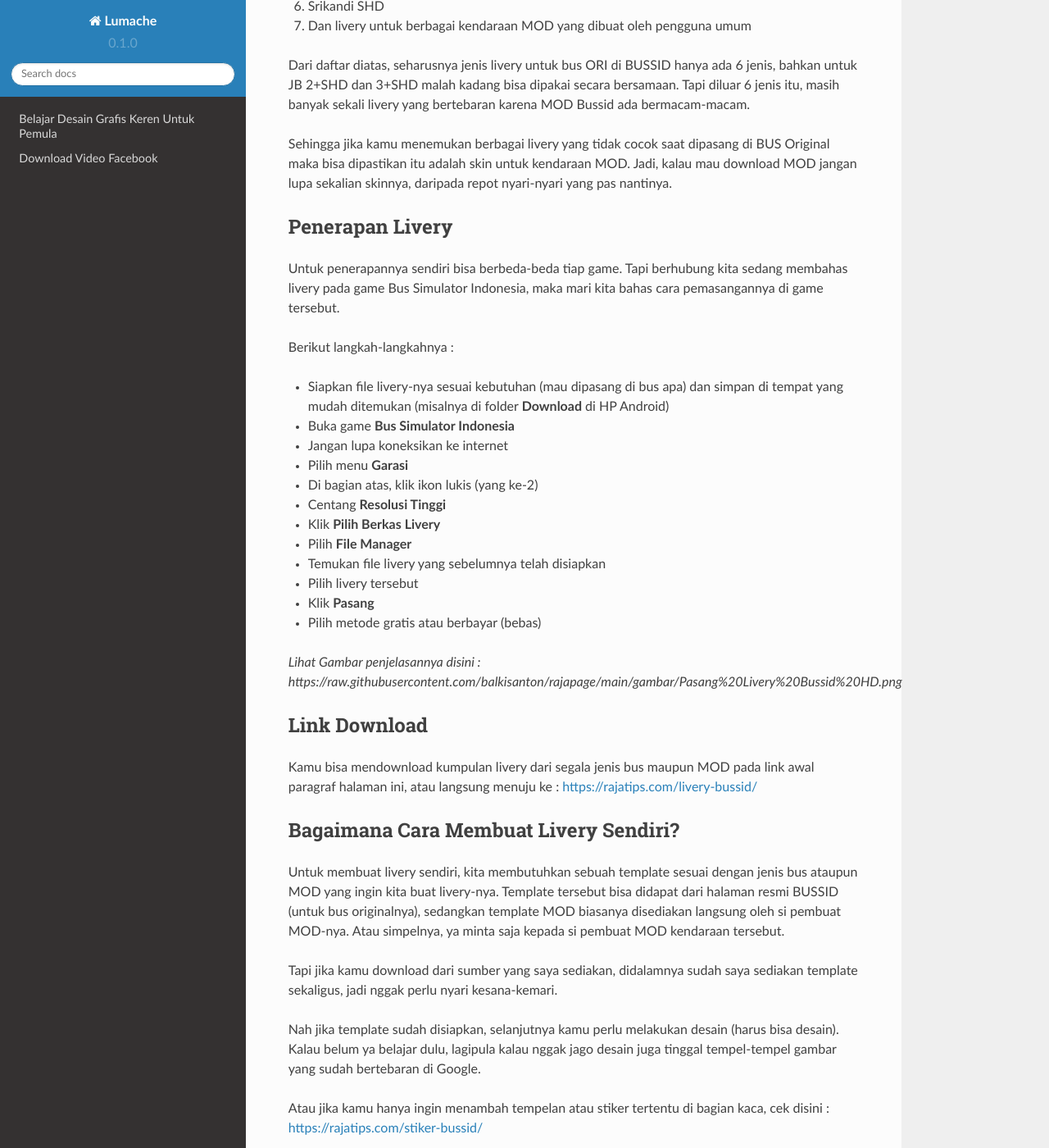
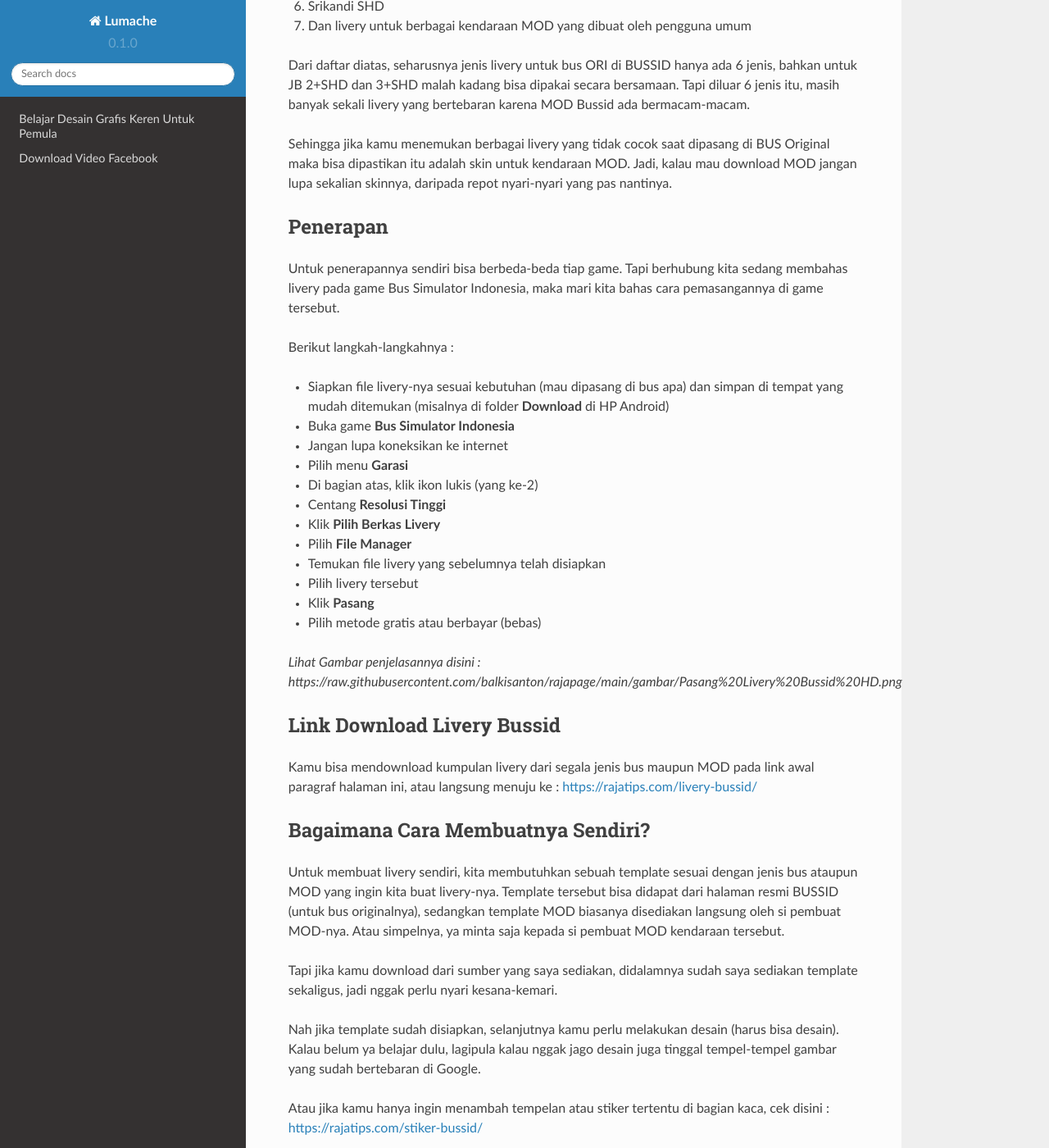
Before and after one commit to balkisanton/rajapage, a Sphinx documentation site: the page built from docs/index.rst, in a window 1280 px wide and 1400 px high, scrolled down 1628 px. Shown: the whole window at 82% size. Built offline with Sphinx 7.4.7 and the Read the Docs theme 2.0.0, drawn with Linux system fonts in a browser that asks for light colours; some of the changed text lies outside the part shown.

Commit message:
Update index.rst

```diff
--- a/docs/index.rst
+++ b/docs/index.rst
@@ -36,7 +36,7 @@ Bahkan jika kita membuat sebuah komunitas, katakanlah komunitas itu bernama **BU
 
 Tapi pada intinya, livery ini erat hubungannya dengan estetika atau keindahan visual.
 
-Jenis Livery
+Jenis - Jenisnya
 ---------------------
 Livery ini bisa diterapkan dimana saja, bahkan di kendaraan yang ada di dunia nyata sekalipun. Tapi karena kita sedang membahas Bus Simulator Indonesia, maka saya tidak akan menyebutkan yang diluar topik.
 
@@ -54,7 +54,7 @@ Dari daftar diatas, seharusnya jenis livery untuk bus ORI di BUSSID hanya ada 6
 
 Sehingga jika kamu menemukan berbagai livery yang tidak cocok saat dipasang di BUS Original maka bisa dipastikan itu adalah skin untuk kendaraan MOD. Jadi, kalau mau download MOD jangan lupa sekalian skinnya, daripada repot nyari-nyari yang pas nantinya.
 
-Penerapan Livery
+Penerapan
 ---------------------
 Untuk penerapannya sendiri bisa berbeda-beda tiap game. Tapi berhubung kita sedang membahas livery pada game Bus Simulator Indonesia, maka mari kita bahas cara pemasangannya di game tersebut.
 
@@ -75,11 +75,11 @@ Berikut langkah-langkahnya :
 
 *Lihat Gambar penjelasannya disini : https://raw.githubusercontent.com/balkisanton/rajapage/main/gambar/Pasang%20Livery%20Bussid%20HD.png*
 
-Link Download
+Link Download Livery Bussid
 ---------------------
 Kamu bisa mendownload kumpulan livery dari segala jenis bus maupun MOD pada link awal paragraf halaman ini, atau langsung menuju ke : https://rajatips.com/livery-bussid/
 
-Bagaimana Cara Membuat Livery Sendiri?
+Bagaimana Cara Membuatnya Sendiri?
 ---------------------
 Untuk membuat livery sendiri, kita membutuhkan sebuah template sesuai dengan jenis bus ataupun MOD yang ingin kita buat livery-nya. Template tersebut bisa didapat dari halaman resmi BUSSID (untuk bus originalnya), sedangkan template MOD biasanya disediakan langsung oleh si pembuat MOD-nya. Atau simpelnya, ya minta saja kepada si pembuat MOD kendaraan tersebut.
 
```
Also changed, not shown: other parts of docs/index.rst (+1 -1 lines).
